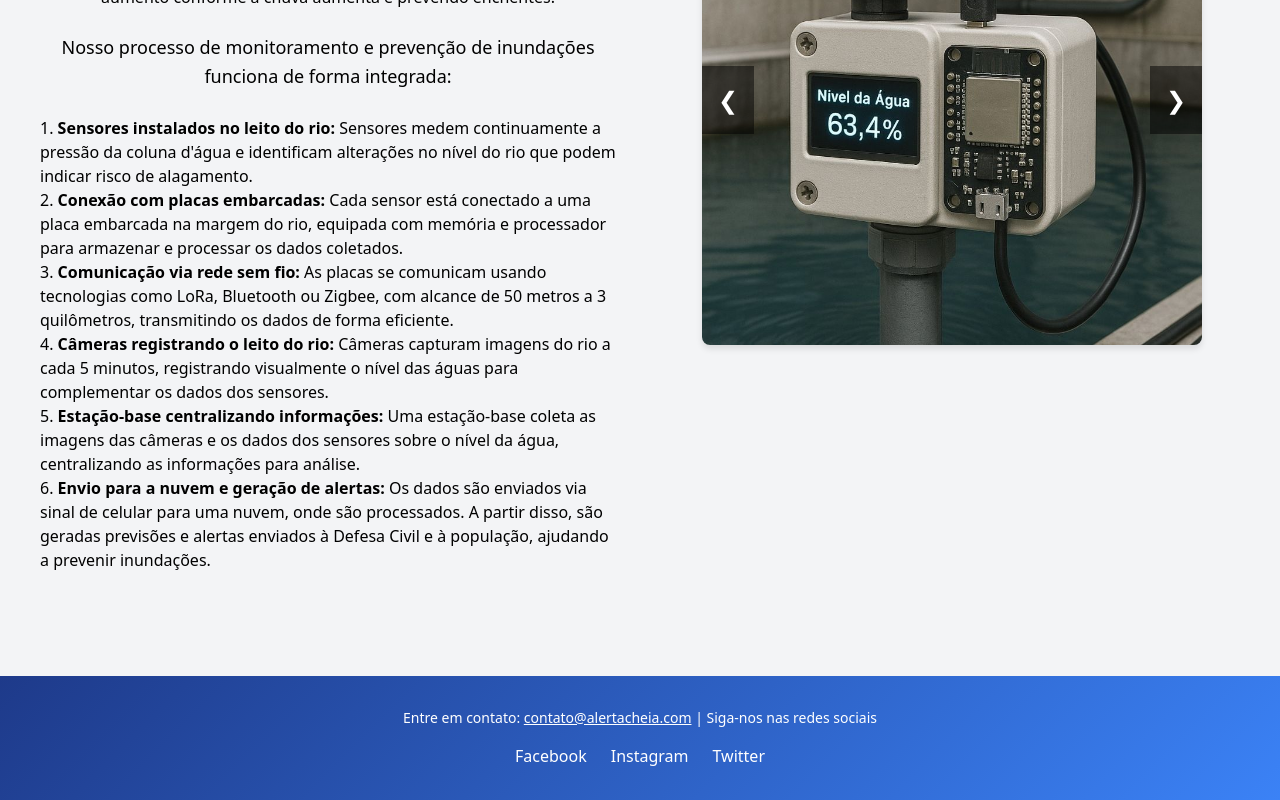
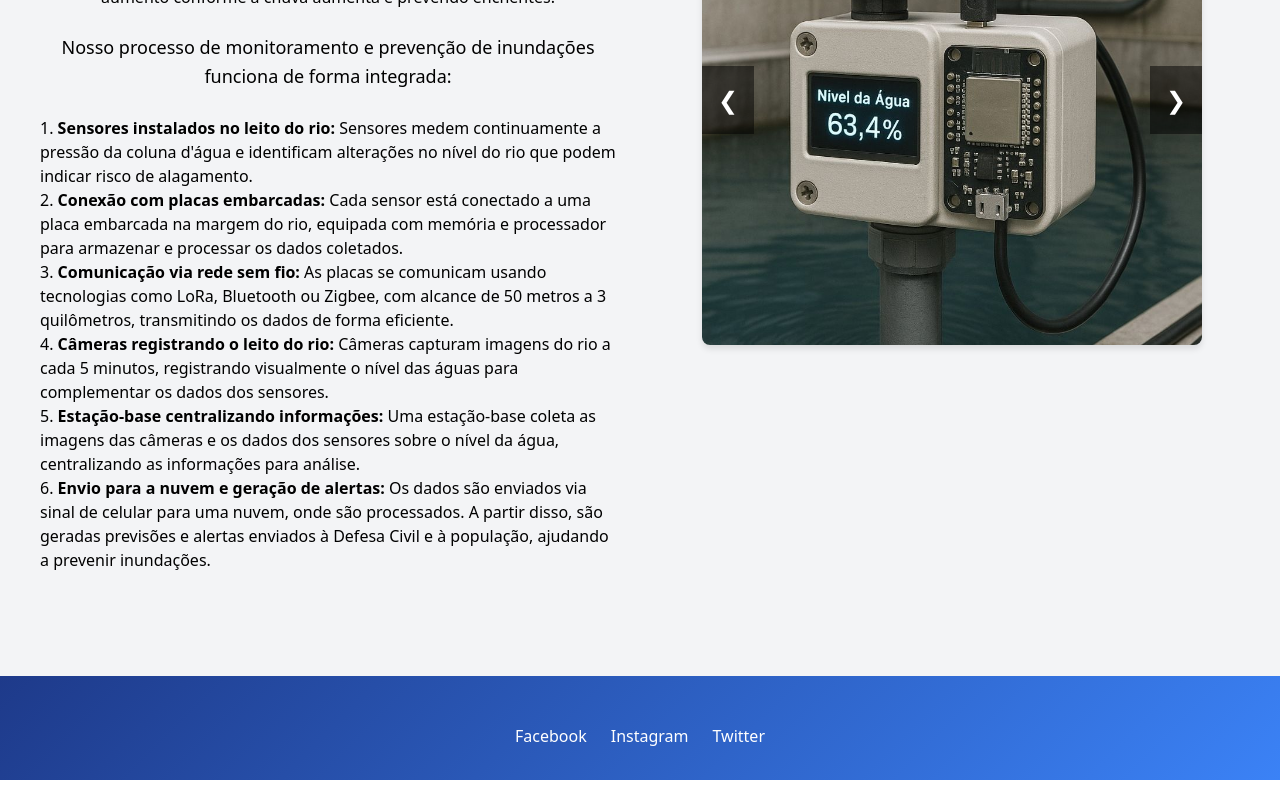
Before and after one commit to leoGitFiap/gs_webdev_2025, a React (Vite) app: page /solucao in a window 1280 px wide. Shown: the part 660-1460 px from the top of the page. Built offline with nearby package versions, Linux system fonts and the light colour scheme.

Commit message:
Editando o footer

```diff
--- a/src/components/Footer.jsx
+++ b/src/components/Footer.jsx
@@ -4,7 +4,6 @@ export const Footer = () => {
   return (
     <footer className="gradient-bg text-white py-8 mt-auto">
       <div className="container mx-auto px-4 sm:px-6 lg:px-8 text-center">
-        <p className="text-sm">Entre em contato: <a href="mailto:contato@alertacheia.com" className="underline hover:text-green-200">contato@alertacheia.com</a> | Siga-nos nas redes sociais</p>
         <div className="mt-4 flex justify-center space-x-6">
           <a href="#" className="text-white hover:text-green-200 transition">
             Facebook
```
